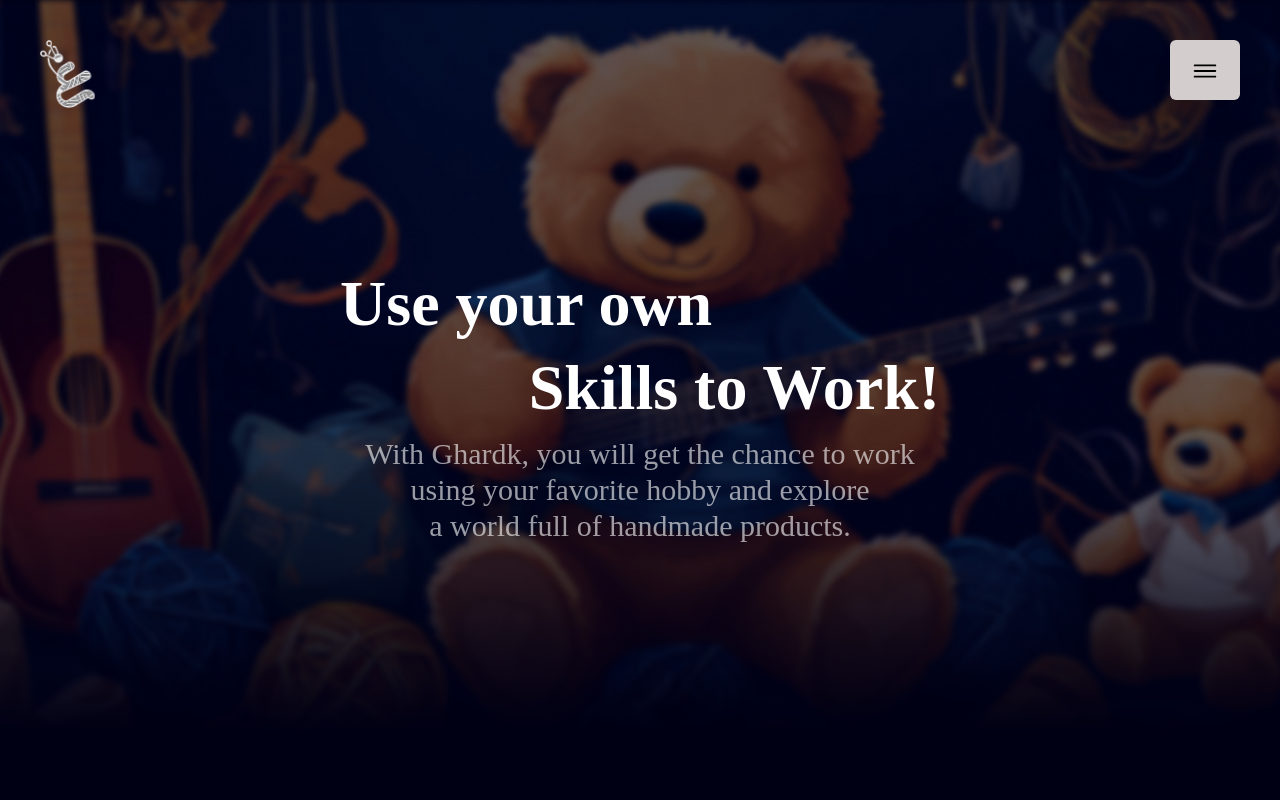
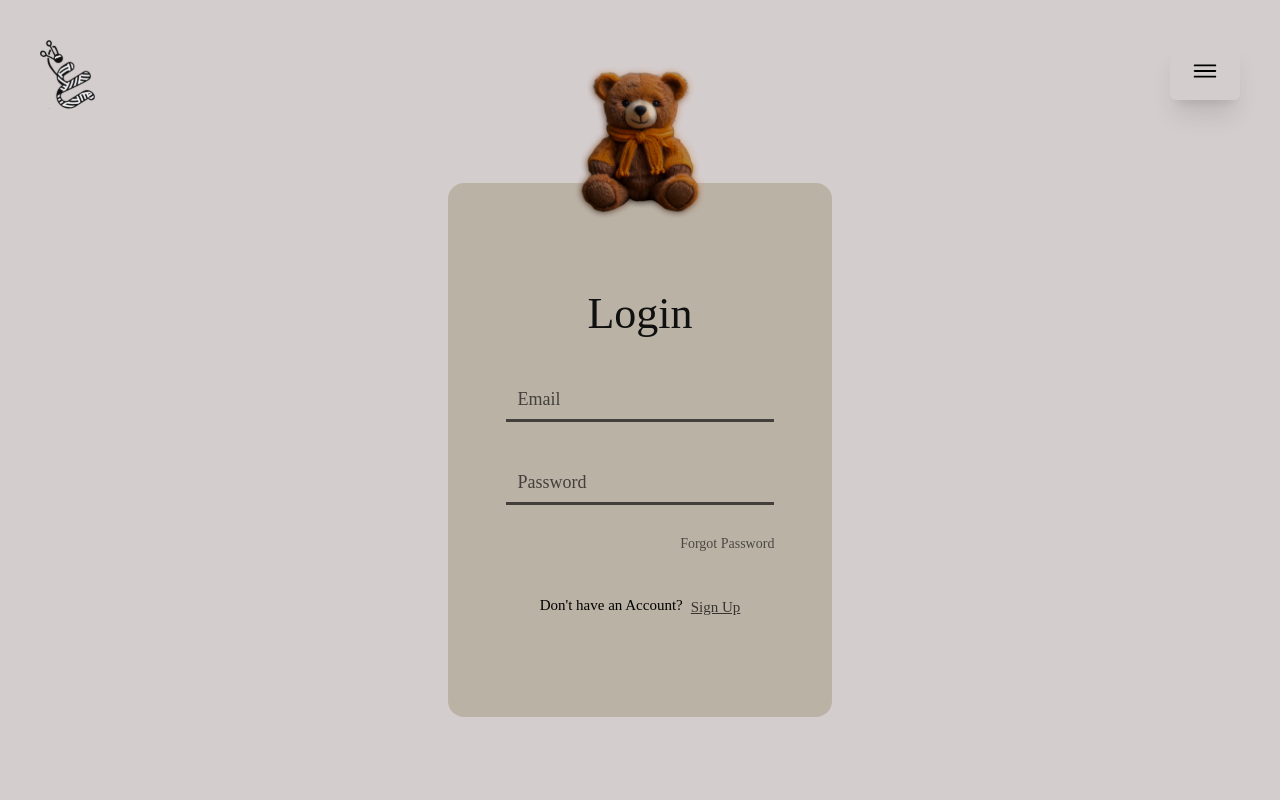
Before and after one commit to Ghardk-SCU/ghardk_front_end, a React (Vite) app: page /Login in a window 1280 px wide. Shown: the top 800 px of the page. Built offline with nearby package versions, Linux system fonts and the light colour scheme; a web font is replaced by a local one.

Commit message:
change in css strandards

```diff
--- a/src/App.jsx
+++ b/src/App.jsx
@@ -6,8 +6,8 @@ import { ReactLenis } from '@studio-freight/react-lenis'
 function App() {
   return (
     <>
-      <Home />
-      {/* <Login /> */}
+      {/* <Home /> */}
+      <Login />
       <ReactLenis root={true}/>
     </>
   )
--- a/src/Pages/Home/TopRated/Welcome.jsx
+++ b/src/Pages/Home/TopRated/Welcome.jsx
@@ -3,7 +3,7 @@ import { motion } from 'framer-motion'
 export default function Welcome({ FirstColor: ShapeColor, SecondColor: RightColor }) {
   return (
     <motion.div style={{ backgroundColor: RightColor }} animate={{ backgroundColor: RightColor, transition: { duration: 0.5 } }}
-      className="w-full h-screen ">
+      className="w-full h-screen">
       <Shape ShapeColor={ShapeColor} />
     </motion.div>
   )
--- a/src/Pages/Login/Form/Form.jsx
+++ b/src/Pages/Login/Form/Form.jsx
@@ -1,13 +1,13 @@
 import { useState, useRef } from 'react'
 import NavBar from '../../../Components/NavBar/NavBar'
-import '../../../Styling.css'
+import Styles from '../Styling.module.css'
 import Bear from './assets/Bear.png'
 
-export default function Form(){
+export default function Form() {
     const [formData, setFormData] = useState(
         {
-            email:'',
-            password:''
+            email: '',
+            password: ''
         }
     )
 
@@ -34,7 +34,7 @@ export default function Form(){
     };
 
     function handleChange(event) {
-        const {name, value, type, checked} = event.target
+        const { name, value, type, checked } = event.target
         setFormData(prevFormData => {
             return {
                 ...prevFormData,
@@ -51,44 +51,46 @@ export default function Form(){
     return (
         <>
             <NavBar isDark={1} />
-            <section className='formContainer relative h-screen w-screen bg-Beige flex content-center items-center justify-center'>
-                <div className="formRectangle relative bg-DarkBeige/60 w-[80%] h-4/6 md:w-[50%] lg2:w-[30%] mt-[100px] rounded-2xl center flex-col gap-8">
+            <section className={`${Styles.formContainer} relative h-screen w-screen bg-Beige flex content-center items-center justify-center`}>
+                <div className={`${Styles.formContainer} relative bg-DarkBeige/60 w-[80%] h-4/6 md:w-[50%] lg2:w-[30%] mt-[100px] rounded-2xl center flex-col gap-8`}>
                     <img src={Bear} className='absolute top-[-120px] w-[140px]' />
-                    <h2 className='Title text-Black EBGaramond' style = {titleStyle}>Login</h2>
+                    <h2 className='Title text-Black EBGaramond' style={titleStyle}>Login</h2>
                     <form onSubmit={handleSubmit} className='Form center flex-col gap-10 w-[70%]'>
-                    <div className="inputHolder relative w-full">
+                        <div className={`${Styles.inputHolder} relative w-full`}>
                             <input
                                 id='userEmail'
                                 type="email"
                                 onChange={handleChange}
                                 name="email"
+                                placeholder='Email'
                                 value={formData.email}
                                 className={`Fredoka w-full py-2 px-3 border-b-[3px] ${formData.email ? 'border-Black' : 'border-[rgba(16,16,16,0.7)]'} bg-transparent text-Black placeholder-transparent focus:outline-none focus:border-black cursor-text`}
                             />
-                        <label htmlFor='userEmail' className="inputLabel absolute top-[15px] left-2 text-Black/70 transform -translate-y-2.5 px-1 Fredoka text-lg w-[100%]"
+                            <label htmlFor='userEmail' className="inputLabel absolute top-[15px] left-2 text-Black/70 transform pointer-events-none -translate-y-2.5 px-1 Fredoka text-lg w-[100%]"
                             >Email</label>
                         </div>
-                    <div className="inputHolder relative w-full">
+                        <div className={`${Styles.inputHolder} relative w-full`}>
                             <input
                                 id='userPassword'
                                 type="password"
                                 onChange={handleChange}
                                 name="password"
                                 value={formData.password}
+                                placeholder='Password'
                                 className={`Fredoka w-full py-2 px-3 border-b-[3px] ${formData.password ? 'border-Black' : 'border-[rgba(16,16,16,0.7)]'} bg-transparent text-Black placeholder-transparent focus:outline-none focus:border-black cursor-text`}
                                 style={{
                                     fontFamily: 'Verdana',
-                            letterSpacing :'0.125em',
+                                    letterSpacing: '0.125em',
                                 }}
                             />
-                        <label htmlFor='userPassword' className="inputLabel absolute top-[15px] left-2 text-Black/70 transform -translate-y-2.5 px-1 Fredoka text-lg w-[100%]"
+                            <label htmlFor='userPassword' className="inputLabel absolute top-[15px] left-2 text-Black/70 transform pointer-events-none -translate-y-2.5 px-1 Fredoka text-lg w-[100%]"
                             >Password</label>
                         </div>
-                    <div className="forgotPassword self-end mt-[-15px]">
+                        <div className={`${Styles.forgotPassword} self-end mt-[-15px]`}>
                             <button className='clickableButton'><p className='Fredoka text-[14px] opacity-60 cursor-pointer'>Forgot Password</p></button>
                         </div>
                         <div className="dontHaveAccount flex gap-2">
-                        <p className='Fredoka text-[15px]'>Don't have an Account?</p> <button className='clickableButton'><span className='Fredoka text-[15px] opacity-70 font-medium underline'>Sign Up</span></button>
+                            <p className='Fredoka text-[15px]'>Don't have an Account?</p> <button className={`${Styles.clickableButton}`}><span className='Fredoka text-[15px] opacity-70 font-medium underline'>Sign Up</span></button>
                         </div>
                     </form>
                 </div>
--- a/src/Styling.css
+++ b/src/Pages/Login/Styling.module.css
@@ -16,11 +16,13 @@
 .inputHolder input:focus + label {
     animation: goOut 0.5s forwards;
 }
-
-.inputHolder input:not(:focus) + label, :not(:placeholder-shown) + label {
+.inputHolder input:not(:focus) + label {
     animation: goIn 0.5s forwards;
 }
 
+.inputHolder input:not(:placeholder-shown) + label {
+    animation: goOut 0.5s forwards;
+}
 @keyframes goIn {
     0% {
         top: -7px;
```
Lines whose indentation alone changed are shown as unchanged.
